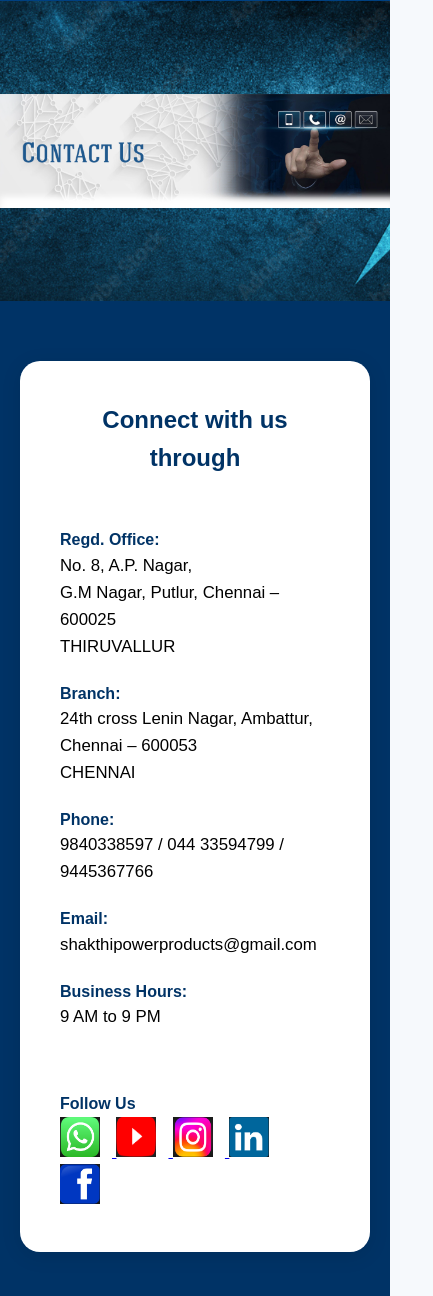
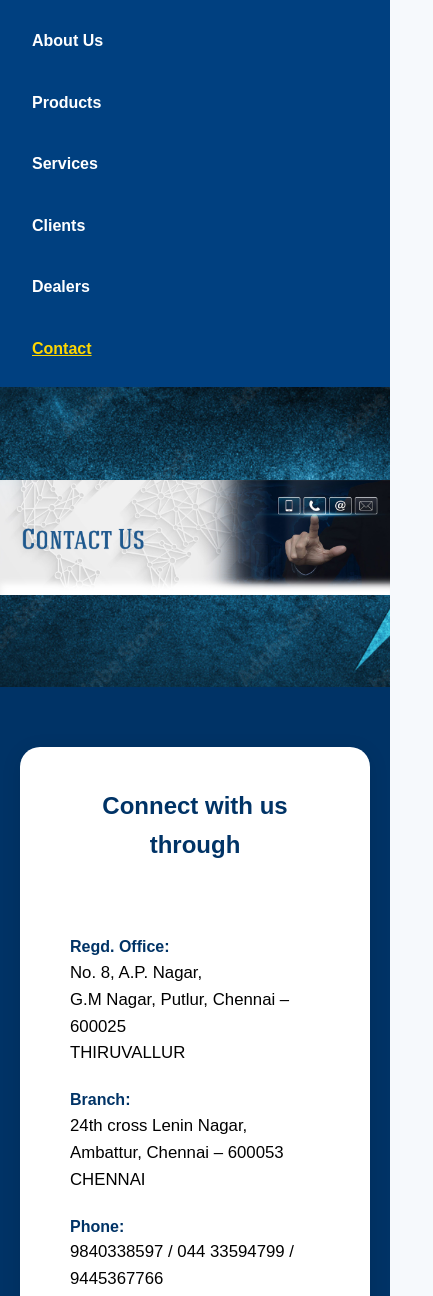
Before and after one commit to Shakthipower/shakthipowerproducts, a plain HTML site: page contact.html in a window 390 px wide. Shown: the part 469-1765 px from the top of the page, 433 px wide, since content can reach past the window. Drawn offline with Linux system fonts and the light colour scheme.

Commit message:
Add files via upload

```diff
--- a/frontpage.css
+++ b/frontpage.css
@@ -606,3 +606,49 @@ body {
   height: 40px;
   margin-right: 12px;
 }
+/* Mobile Styles */
+@media (max-width: 768px) {
+  body {
+    font-size: 16px;
+  }
+
+  header .logo-container {
+    flex-direction: column;
+    align-items: center;
+    text-align: center;
+  }
+
+  nav ul {
+    flex-direction: column;
+    padding: 0;
+  }
+
+  nav li {
+    margin: 10px 0;
+  }
+
+  .banner img {
+    width: 100%;
+    height: auto;
+  }
+
+  .contact-container {
+    flex-direction: column;
+    padding: 10px;
+  }
+
+  .contact-details, .social-media {
+    width: 100%;
+    padding: 10px 0;
+  }
+
+  .social-media img {
+    width: 40px;
+    height: 40px;
+    margin: 5px;
+  }
+
+  .contact-box {
+    padding: 20px;
+  }
+}
```
